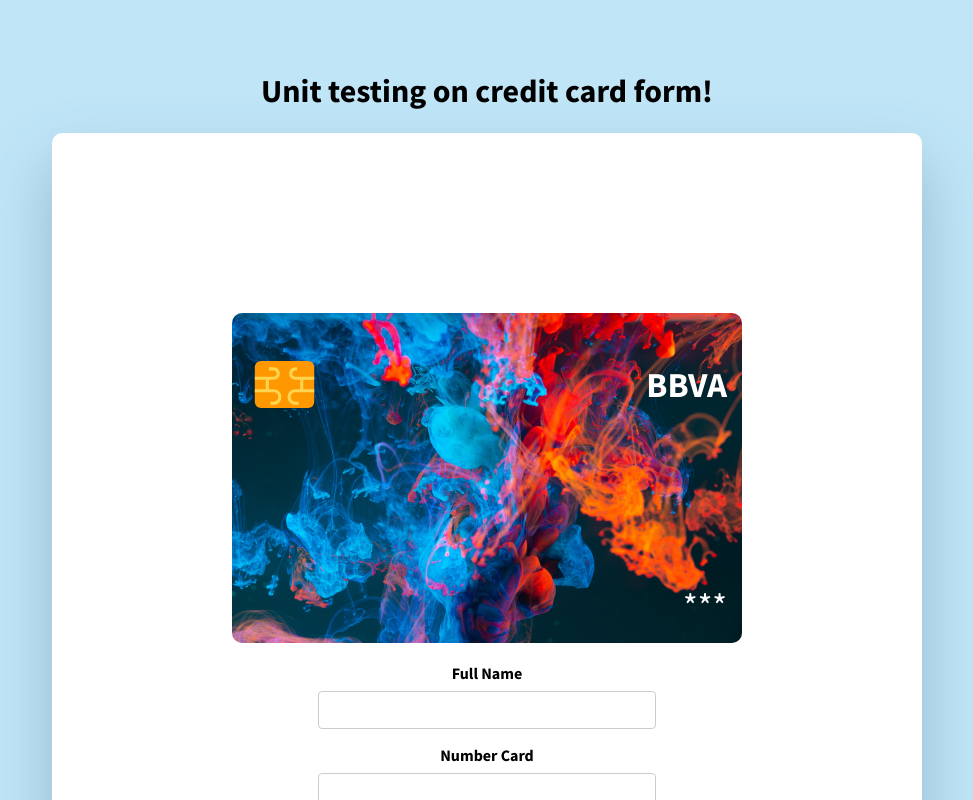
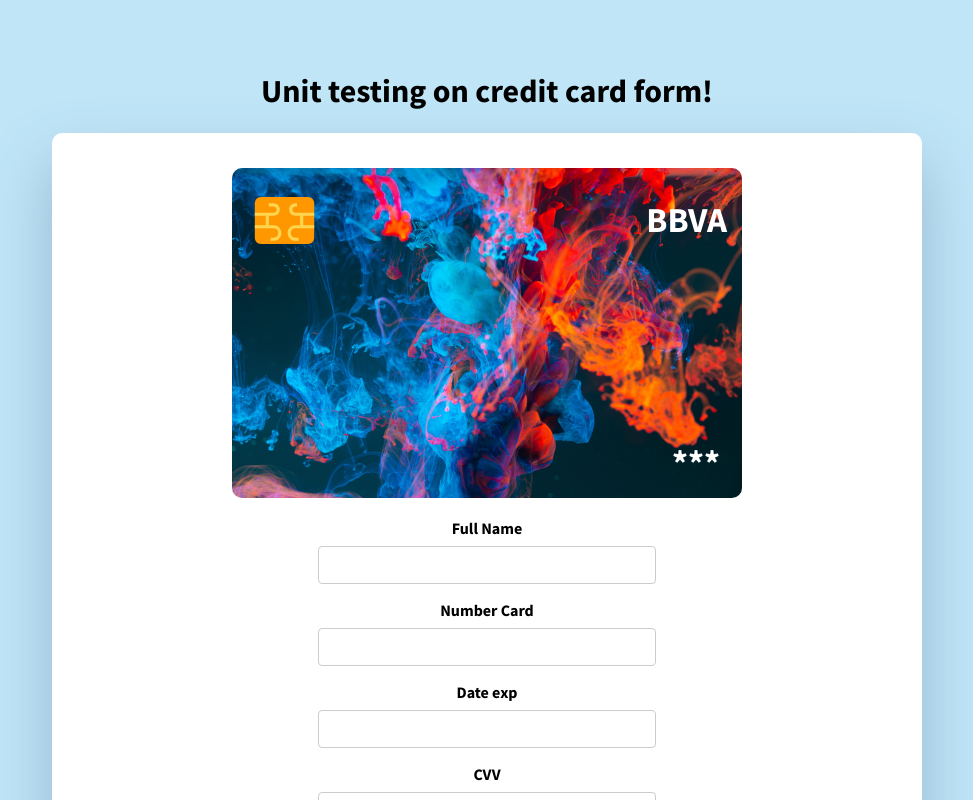
Before and after one commit to robcisneros/creditcard-form-testing, a React (Create React App) app: page / in a window 1280 px wide. Shown: the top 800 px of the page, without its empty margins (153-1126 px from the left). Built offline with nearby package versions, Linux system fonts and the light colour scheme.

Commit message:
design finished

```diff
--- a/package.json
+++ b/package.json
@@ -3,13 +3,16 @@
   "version": "0.1.0",
   "private": true,
   "dependencies": {
+    "@reduxjs/toolkit": "^1.8.1",
     "@testing-library/jest-dom": "^5.16.4",
     "@testing-library/react": "^13.2.0",
     "@testing-library/user-event": "^13.5.0",
     "react": "^18.1.0",
     "react-dom": "^18.1.0",
     "react-icons": "^4.3.1",
+    "react-redux": "^8.0.1",
     "react-scripts": "5.0.1",
+    "redux": "^4.2.0",
     "web-vitals": "^2.1.4"
   },
   "scripts": {
--- a/src/components/BasicForm.js
+++ b/src/components/BasicForm.js
@@ -1,7 +1,12 @@
 import useInput from "./hooks/use-input";
 import classes from "./BasicForm.module.css";
 
+import { focusActions } from "../store/focus-slice"
+import { useDispatch } from "react-redux";
+
 const BasicForm = (props) => {
+  const dispatch = useDispatch();
+
   const {
     value: enteredFullName,
     valueIsValid: enteredFullNameIsValid,
@@ -47,6 +52,10 @@ const BasicForm = (props) => {
     enteredcvvIsValid
   ) {
     formIsValid = true;
+  }
+
+  const onFocusHandler = (itemOnFocus) => {
+    dispatch(focusActions.changeItemFocus(itemOnFocus));
   }
 
   const formSubmissionHandler = (event) => {
@@ -95,6 +104,7 @@ const BasicForm = (props) => {
             id="name"
             onChange={fullNameInputChangeHandler}
             onBlur={onBlurFullNameInputChangeHandler}
+            onFocus={ ()=> onFocusHandler("fullname")}
           />
           {fullNameInputHasError && (
             <p className={classes["error-text"]}>Full Name must not be empty</p>
@@ -108,10 +118,11 @@ const BasicForm = (props) => {
             id="numberCard"
             onChange={numberCardInputChangeHandler}
             onBlur={onBlurNumberCardInputChangeHandler}
+            onFocus={ ()=> onFocusHandler("numberCard")}
           />
           {numberCardInputHasError && (
             <p className={classes["error-text"]}>
-              NumberCard must not be 18 numbers
+              NumberCard must be 16 numbers
             </p>
           )}
         </div>
@@ -123,6 +134,7 @@ const BasicForm = (props) => {
             id="dateexp"
             onChange={dateExpInputChangeHandler}
             onBlur={onBlurDateExpInputChangeHandler}
+            onFocus={ ()=> onFocusHandler("dateExp")}
           />
           {dateExpInputHasError && (
             <p className={classes["error-text"]}>
@@ -139,6 +151,7 @@ const BasicForm = (props) => {
             id="cvv"
             onChange={cvvInputChangeHandler}
             onBlur={onBlurcvvInputChangeHandler}
+            onFocus={ ()=> onFocusHandler("cvv")}
           />
           {cvvInputHasError && (
             <p className={classes["error-text"]}>
--- a/src/components/UI/Card.module.css
+++ b/src/components/UI/Card.module.css
@@ -6,7 +6,6 @@
   box-shadow: 0 30px 60px 0 rgba(90, 116, 148, 0.4);
   border-radius: 10px;
   padding: 35px;
-  padding-top: 180px;
   display: flex;
   flex-direction: column;
   flex-wrap: wrap;
--- a/src/components/creditCard/CreditCard.js
+++ b/src/components/creditCard/CreditCard.js
@@ -2,22 +2,26 @@ import { FcSimCardChip } from "react-icons/fc";
 import iconClasses from "../reactIcons/ChipIcon.module.css";
 
 import classes from "./CreditCard.module.css";
+import { useSelector } from "react-redux";
+
 const CreditCard = (props) => {
+  const itemFocus = useSelector((state) => state.focus.focusItem);
+
   return (
     <div className={classes.container}>
       <div className={`${classes.row} ${classes.chipbankcard}`}>
         <FcSimCardChip className={iconClasses.reacticons} />
-        <p>BBVA</p>
+        <span> bbva </span>
       </div>
-      <div className={`${classes.row} ${classes.numbercard}`}>
+      <div className={`${classes.row} ${classes.numbercard} ${itemFocus === "numberCard" ? classes.onfocus : ""}`}>
         <span> {props.theNumber} </span>
       </div>
-      <div className={`${classes.row} ${classes.namecard}`}>
+      <div className={`${classes.row} ${classes.namecard} ${itemFocus === "fullname" ? classes.onfocus : ""}`}>
         <span> {props.theName} </span>
       </div>
       <div className={`${classes.row} ${classes.expcvv}`}>
-        <span> {props.theDate} </span>
-        <span> *** </span>
+        <span className={`${classes.dateExp} ${itemFocus === "dateExp" ? classes.onfocus : ""}`} > {props.theDate} </span>
+        <span className={`${classes.dateExp} ${itemFocus === "cvv" ? classes.onfocus : ""}`} > *** </span>
       </div>
     </div>
   );
--- a/src/components/creditCard/CreditCard.module.css
+++ b/src/components/creditCard/CreditCard.module.css
@@ -14,34 +14,50 @@
   flex-direction: column;
   flex-wrap: wrap;
   justify-content: space-between;
+  font-weight: bold;
 }
 .row {
   display: flex;
   flex-direction: row;
   flex-wrap: wrap;
+  height: 40px;
 }
+
 .chipbankcard {
   justify-content: space-between;
   align-items: center;
 }
-.chipbankcard p {
-  font-weight: bold;
-  font-size: 35px;
-}
+
 .numbercard {
   justify-content: center;
-  border-radius: 5px;
+  align-content: center;
+  padding: 5px;
+  border-radius: 10px;
+  border: 2px solid transparent;
 }
 .namecard {
+  align-content: center;
   font-size: 22px;
+  padding: 5px;
+  border-radius: 10px;
+  border: 2px solid transparent;
 }
 .expcvv {
   justify-content: space-between;
-  align-items: center;
+  align-content: center;
 }
+.dateExp {
+  border-radius: 10px;
+  border: 2px solid transparent;
+  min-width: 30px;
+  padding: 5px;
+}
+.cvv {
+  border-radius: 10px;
+  border: 2px solid transparent;
 
-.numbercard:hover,
-.namecard:hover {
-  border: 2px solid rgba(255, 255, 255, 0.65);
+}
+.onfocus {
+  border-color: white;
   background-color: rgba(87, 85, 85, 0.8);
 }
--- a/src/index.js
+++ b/src/index.js
@@ -1,11 +1,16 @@
-import React from 'react';
-import ReactDOM from 'react-dom/client';
-import './index.css';
-import App from './App';
+import React from "react";
+import ReactDOM from "react-dom/client";
+import "./index.css";
+import App from "./App";
 
-const root = ReactDOM.createRoot(document.getElementById('root'));
+import { Provider } from "react-redux";
+import store from "./store/index";
+
+const root = ReactDOM.createRoot(document.getElementById("root"));
 root.render(
-  <React.StrictMode>
-    <App />
-  </React.StrictMode>
+  <Provider store={store} >
+    <React.StrictMode>
+      <App />
+    </React.StrictMode>
+  </Provider>
 );
--- /dev/null
+++ b/src/store/focus-slice.js
@@ -0,0 +1,17 @@
+import { createSlice } from "@reduxjs/toolkit";
+
+const initialFocusState = { focusItem: '' };
+
+const focusSlice = createSlice({
+  name: "focus",
+  initialState: initialFocusState,
+  reducers: {
+    changeItemFocus(state,action) {
+      state.focusItem = action.payload;
+    },
+  },
+});
+
+export const focusActions = focusSlice.actions;
+
+export default focusSlice.reducer;
--- /dev/null
+++ b/src/store/index.js
@@ -0,0 +1,8 @@
+import { configureStore } from "@reduxjs/toolkit";
+import focusReducer from "./focus-slice";
+
+const store = configureStore({
+  reducer: {  focus: focusReducer },
+});
+
+export default store;
```
Also changed, not shown: 1 other file (tests, documents, lock files or other folders).
